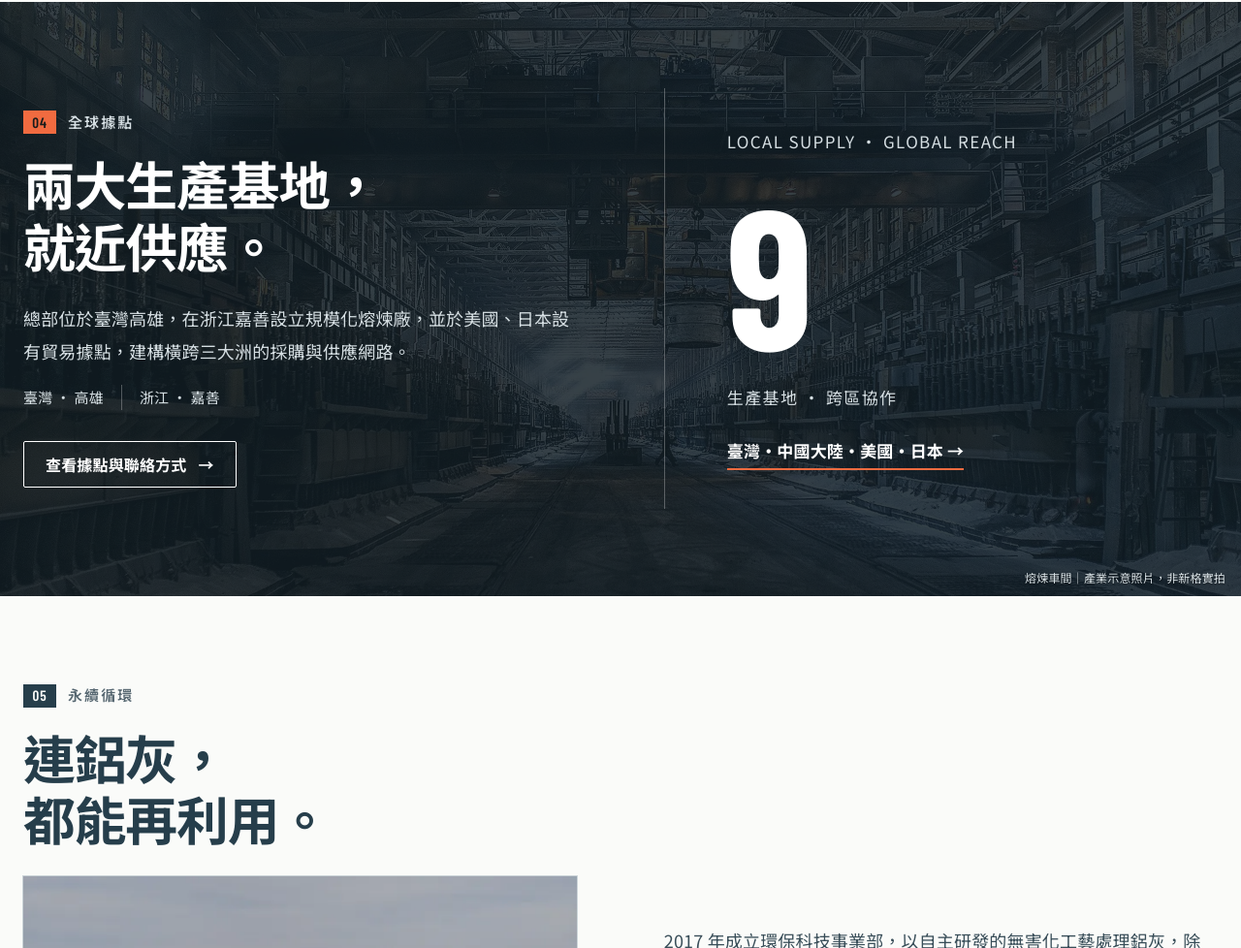
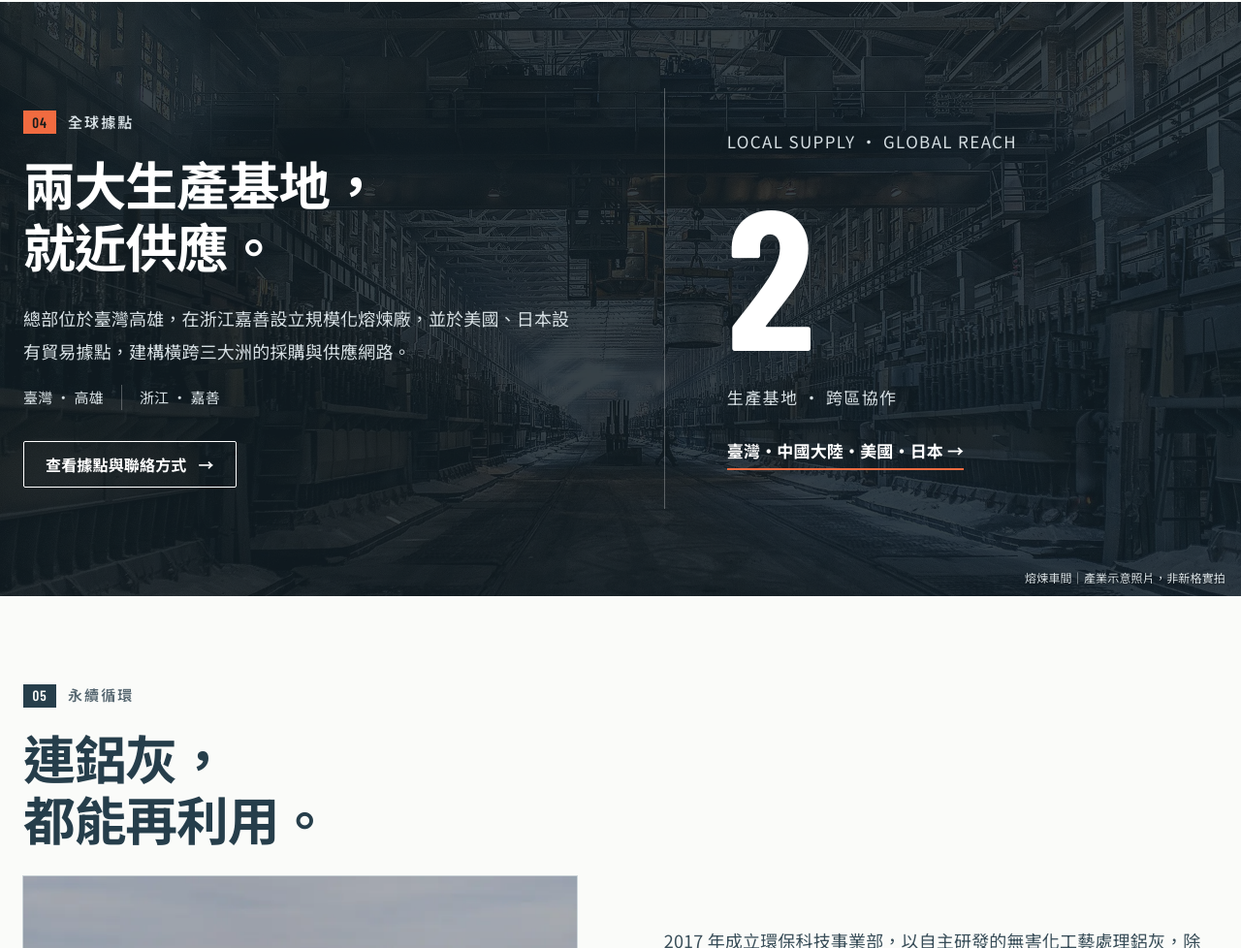
Before and after one commit to SigmaKevinLai/sigma, a plain HTML site: page index.html in a window 1280 px wide. Shown: the part 3810-4788 px from the top of the page at 97% size. Drawn offline with Linux system fonts and the light colour scheme.

Commit message:
Update index.html
9 to 2

```diff
--- a/index.html
+++ b/index.html
@@ -101,7 +101,7 @@
    <ul class="place-list"><li>臺灣 · 高雄</li><li>浙江 · 嘉善</li></ul>
    <a class="btn btn-ghost" href="locations/">查看據點與聯絡方式 <span aria-hidden="true">→</span></a>
   </div>
-  <div class="network-numbers"><p>LOCAL SUPPLY · GLOBAL REACH</p><strong>9</strong><p>生產基地 · 跨區協作</p><a class="text-link" href="locations/">臺灣・中國大陸・美國・日本 →</a></div>
+  <div class="network-numbers"><p>LOCAL SUPPLY · GLOBAL REACH</p><strong>2</strong><p>生產基地 · 跨區協作</p><a class="text-link" href="locations/">臺灣・中國大陸・美國・日本 →</a></div>
  </div>
 </section>
 
```
